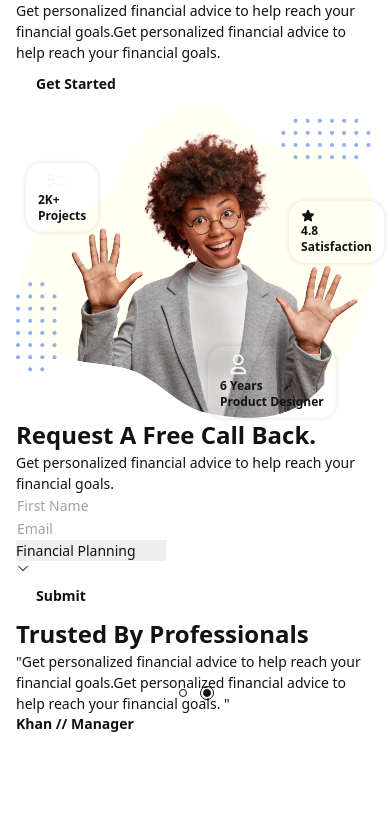
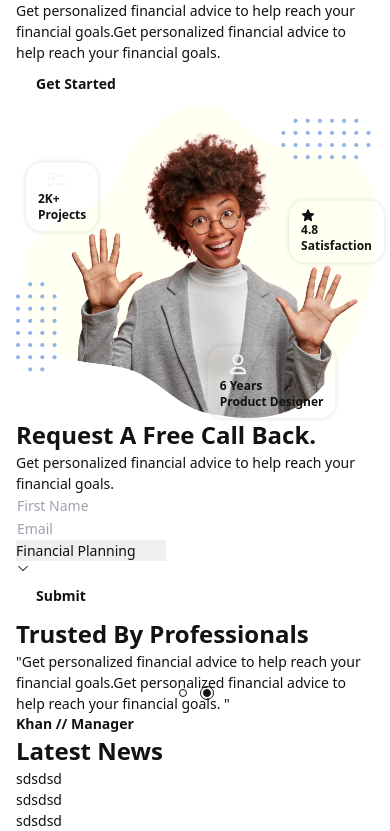
Before and after one commit to easylearningbd/nextjs-laravel-frontend, a Next.js app: page / in a window 390 px wide. Shown: the part 4803-5634 px from the top of the page. Before the commit the page ends 5537 px from the top, so only its background shows below. Built offline with nearby package versions, Linux system fonts and the light colour scheme.

Commit message:
25 Latest Blog Page Design Part 1

```diff
--- a/src/app/page.js
+++ b/src/app/page.js
@@ -9,6 +9,8 @@
 import PaymentGatewayTwo from "@/components/PaymentGateway/PaymentGatewayTwo";
 import FormRequest from "@/components/FormRequest/FormRequest";
 import Testimonial from "@/components/Testimonial/Testimonial";
+import Blog from "@/components/Blog/Blog";
+import blogData from '@/data/blog.json'
 
 export default function Home() {
 
@@ -26,6 +28,7 @@
         <PaymentGatewayTwo/>
         <FormRequest/>
         <Testimonial/>
+        <Blog data={blogData} />
 
 
       </main>
--- /dev/null
+++ b/src/components/Blog/Blog.jsx
@@ -0,0 +1,23 @@
+import React from 'react';
+import BlogItem from './Item/BlogItem';
+
+const Blog = ({data}) => {
+    return (
+        <section className='list-blog three-col lg:mt-[100px] sm:mt-16 mt-10 pb-[100px]'>
+            <div className='container'>
+                <h3 className='heading3 text-center'>Latest News</h3>
+        <div className='list grid lg:grid-cols-3 sm:grid-cols-2 gap-8 md:mt-10 mt-6'>
+            {
+                data.slice(0,3).map((item,index) => (
+                    <BlogItem data={item} key={index} />
+                ))
+            }
+
+        </div>
+            </div>
+
+        </section>
+    );
+};
+
+export default Blog;
--- /dev/null
+++ b/src/components/Blog/Item/BlogItem.jsx
@@ -0,0 +1,11 @@
+import React from 'react';
+
+const BlogItem = ({data,key}) => {
+    return (
+        <div>
+            sdsdsd
+        </div>
+    );
+};
+
+export default BlogItem;
```
Also changed, not shown: src/data/blog.json (line endings or trailing spaces).
